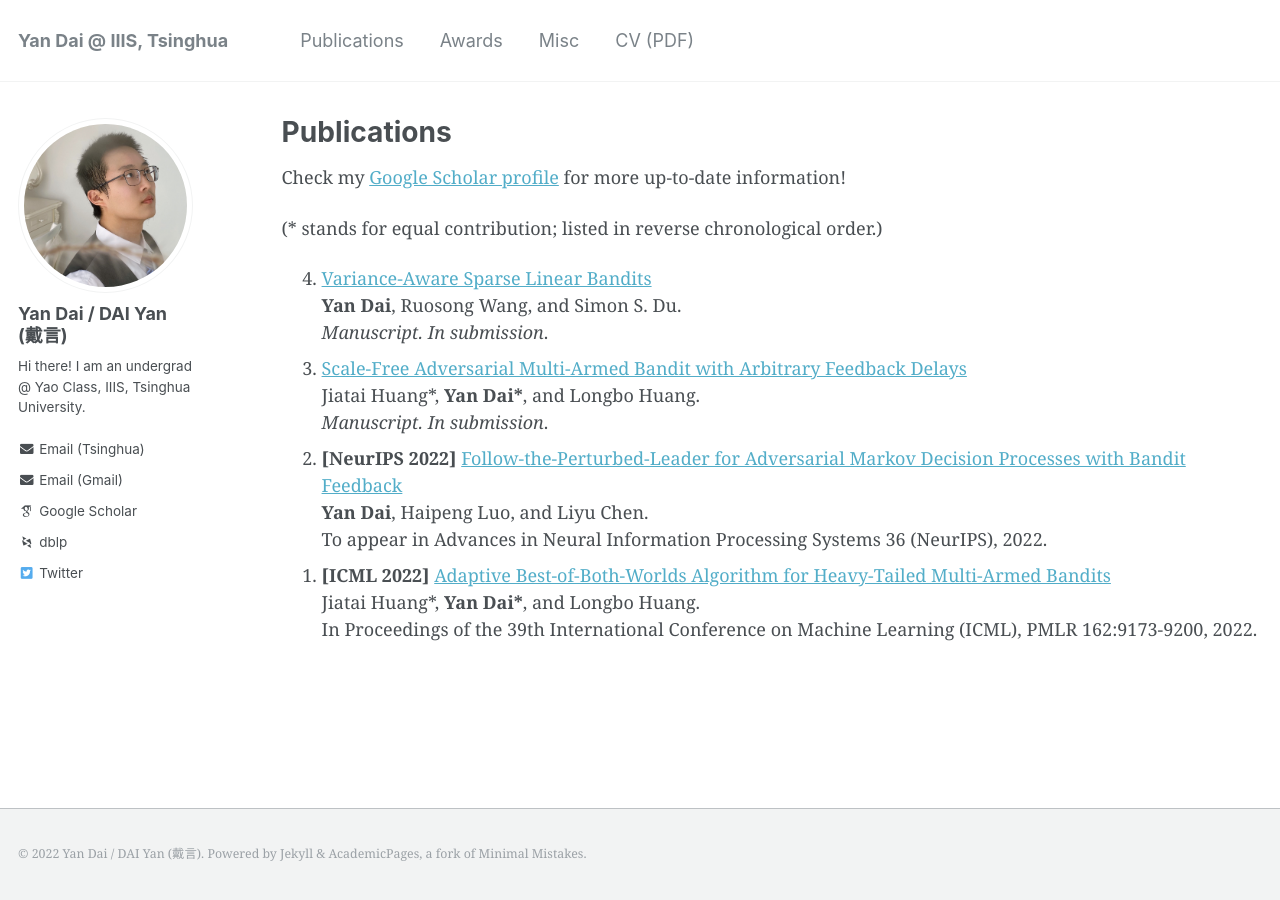
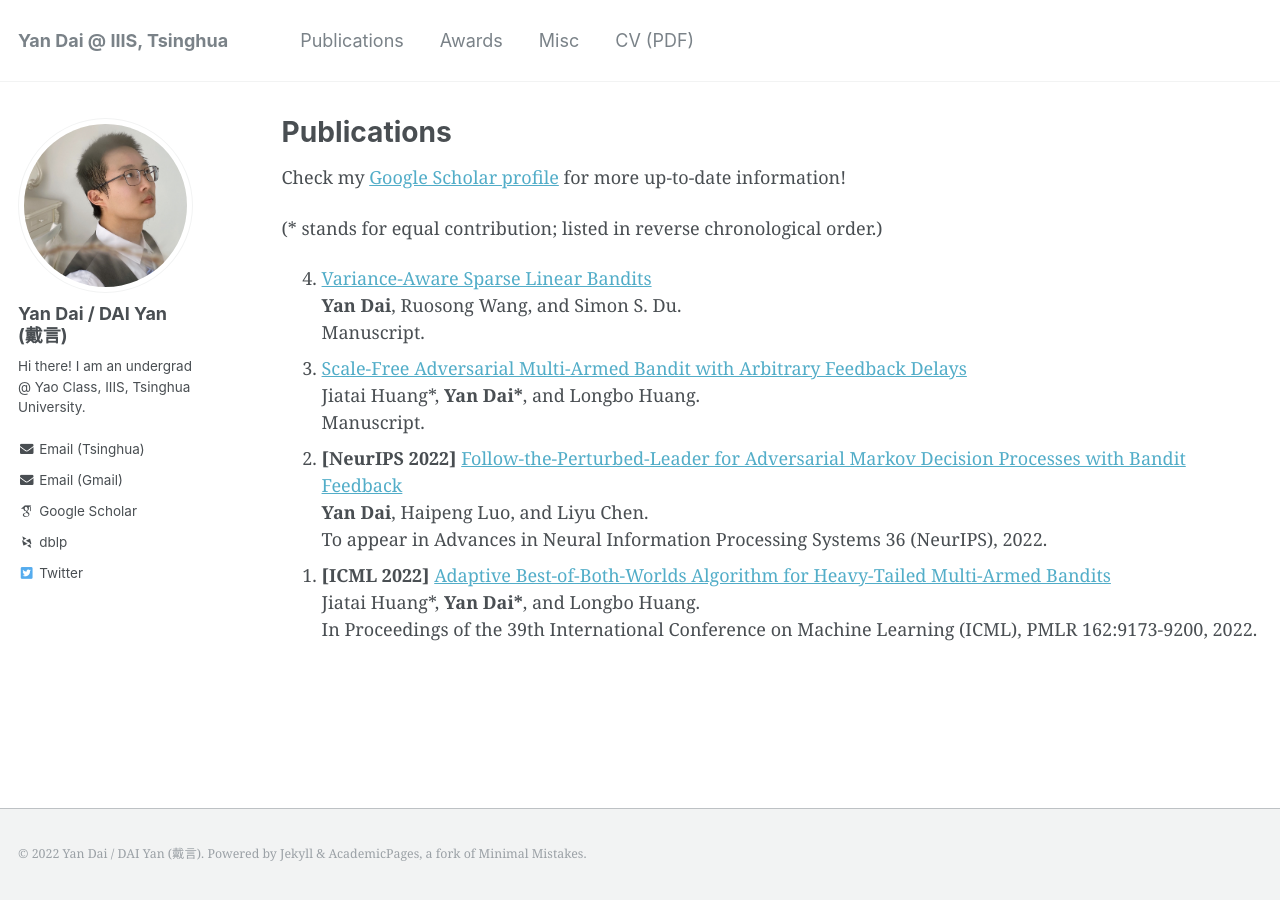
Before and after one commit to yandaichn/yandaichn.github.io, a Jekyll site: the page built from _pages/publications.md, in a window 1280 px wide. Built offline with Jekyll 4.4.1, drawn with Linux system fonts in a browser that asks for light colours; some web fonts are replaced.

Commit message:
Upd pub style

```diff
--- a/_pages/publications.md
+++ b/_pages/publications.md
@@ -11,10 +11,10 @@ Check my [Google Scholar profile](https://scholar.google.com/citations?user=gkG4
 
 1.  [Variance-Aware Sparse Linear Bandits](https://arxiv.org/abs/2205.13450)
     **Yan Dai**, Ruosong Wang, and Simon S. Du.
-    *Manuscript. In submission*.
+    Manuscript.
 1.  [Scale-Free Adversarial Multi-Armed Bandit with Arbitrary Feedback Delays](https://arxiv.org/abs/2110.13400)
     Jiatai Huang\*, **Yan Dai\***, and Longbo Huang.
-    *Manuscript. In submission*.
+    Manuscript.
 1.  **\[NeurIPS 2022\]** [Follow-the-Perturbed-Leader for Adversarial Markov Decision Processes with Bandit Feedback](https://arxiv.org/abs/2205.13451)
     **Yan Dai**, Haipeng Luo, and Liyu Chen.
     To appear in Advances in Neural Information Processing Systems 36 (NeurIPS), 2022.
```
